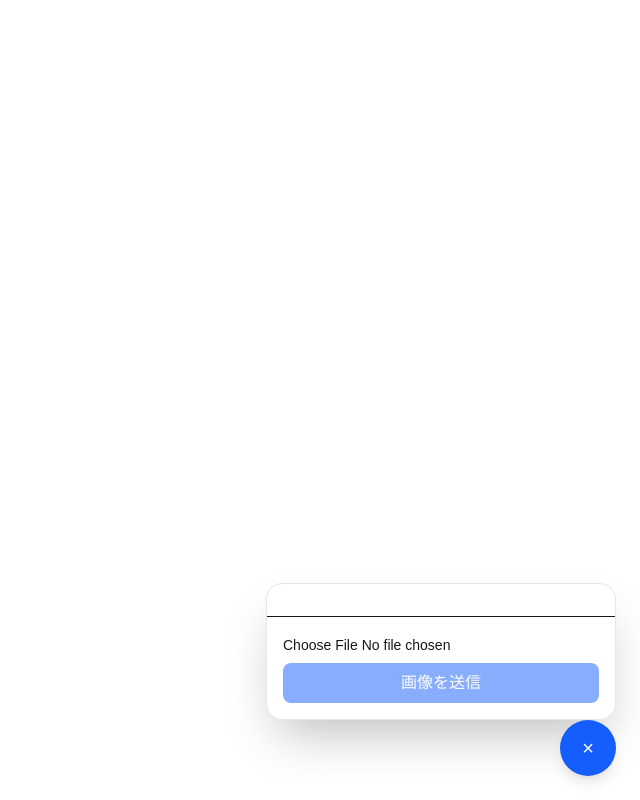
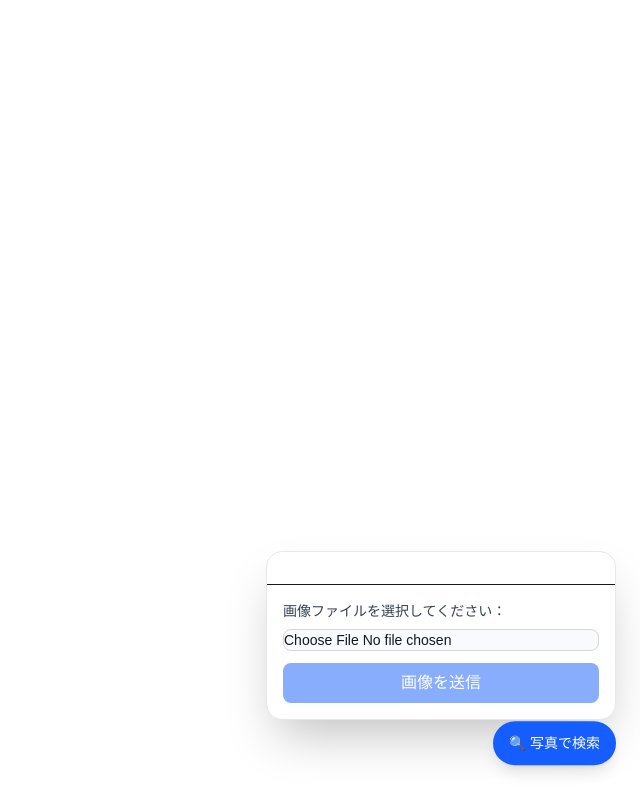
Before and after one commit to YutaFukuda-MakersMarkinc/my_image_search_app, a Next.js app: page /widget in a window 1280 px wide. Both pictures are taken after a click on the button "🔍 写真で検索". Shown: the whole page, without its empty margins (640-1280 px from the left). Built offline with nearby package versions, Linux system fonts and the light colour scheme.

Commit message:
Wedgetをわかりやすく

```diff
--- a/app/widget/page.tsx
+++ b/app/widget/page.tsx
@@ -12,6 +12,7 @@ type UnsplashImage = {
 
 export default function Home() {
   const [imageFile, setImageFile] = useState<File | null>(null);
+
   const [loading, setLoading] = useState(false);
   const [error, setError] = useState<string | null>(null);
   const [isOpen, setIsOpen] = useState(false);
@@ -105,9 +106,9 @@ export default function Home() {
       {/* フローティングボタン */}
       <button
         onClick={() => setIsOpen(!isOpen)}
-        className="fixed bottom-6 right-6 w-14 h-14 bg-blue-600 text-white text-xl flex items-center justify-center rounded-full shadow-lg z-50 hover:bg-blue-700 transition"
+        className="fixed bottom-6 right-6 px-4 py-3 bg-blue-600 text-white text-sm font-medium flex items-center gap-2 rounded-full shadow-lg z-50 hover:bg-blue-700 transition animate-bounce"
       >
-        {isOpen ? "×" : "🔍 写真で検索"}
+        <span>🔍 写真で検索</span>
       </button>
 
       {/* チャットウィジェット */}
@@ -120,7 +121,7 @@ export default function Home() {
                 className={`mb-3 flex ${msg.role === "user" ? "justify-end" : "justify-start"}`}
               >
                 <div
-                  className={`${
+                  className={`$${
                     msg.role === "user"
                       ? "bg-blue-600 text-white"
                       : "bg-gray-200 text-gray-800"
@@ -167,18 +168,19 @@ export default function Home() {
           </div>
 
           <div className="p-4 border-t">
-            <label className="block">
-              <input
-                type="file"
-                accept="image/*"
-                onChange={handleImageChange}
-                className="mb-2 w-full text-sm"
-              />
+            <label className="block mb-2 text-sm font-medium text-gray-700">
+              画像ファイルを選択してください：
             </label>
+            <input
+              type="file"
+              accept="image/*"
+              onChange={handleImageChange}
+              className="block w-full text-sm text-gray-900 border border-gray-300 rounded-lg cursor-pointer bg-gray-50 focus:outline-none focus:ring-2 focus:ring-blue-400 focus:border-transparent"
+            />
             <button
               onClick={handleSubmit}
               disabled={!imageFile || loading}
-              className="w-full py-2 bg-blue-600 text-white rounded-lg hover:bg-blue-700 disabled:opacity-50"
+              className="w-full mt-3 py-2 bg-blue-600 text-white rounded-lg hover:bg-blue-700 disabled:opacity-50"
             >
               画像を送信
             </button>
```
